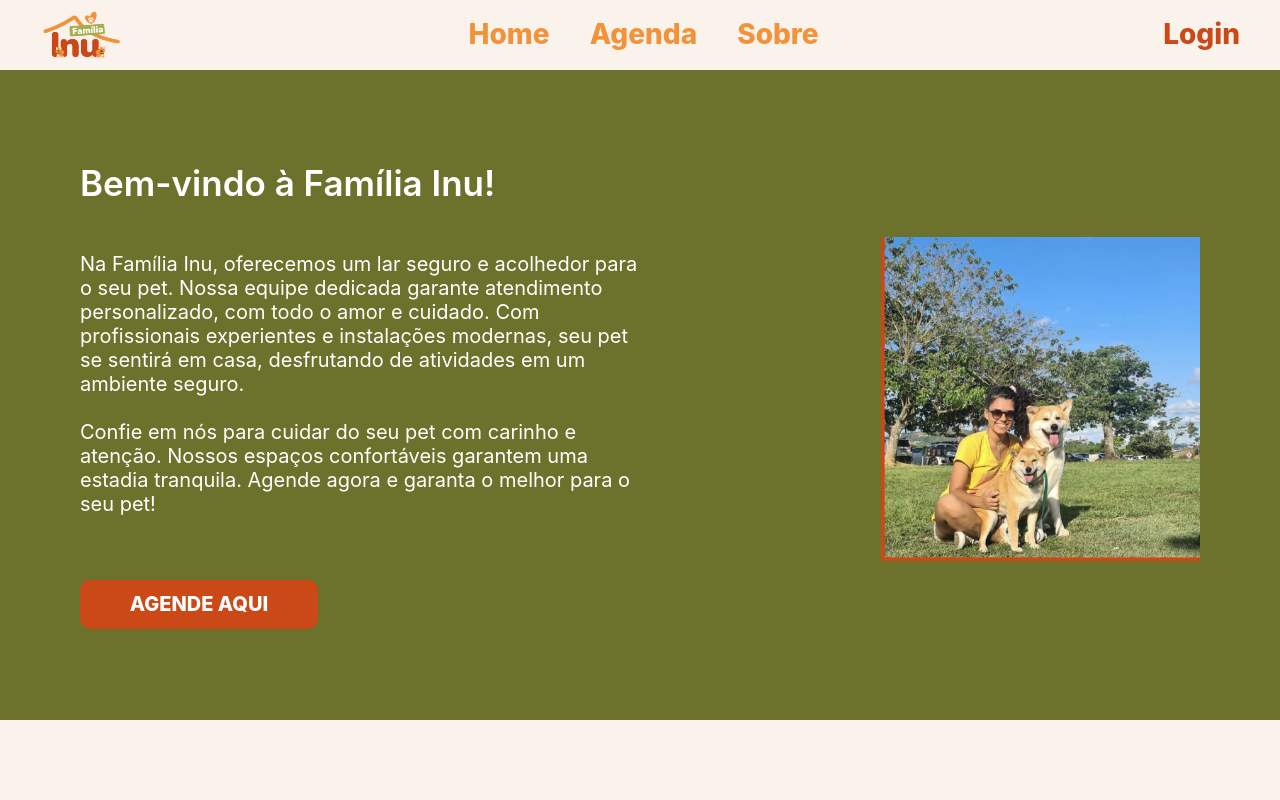
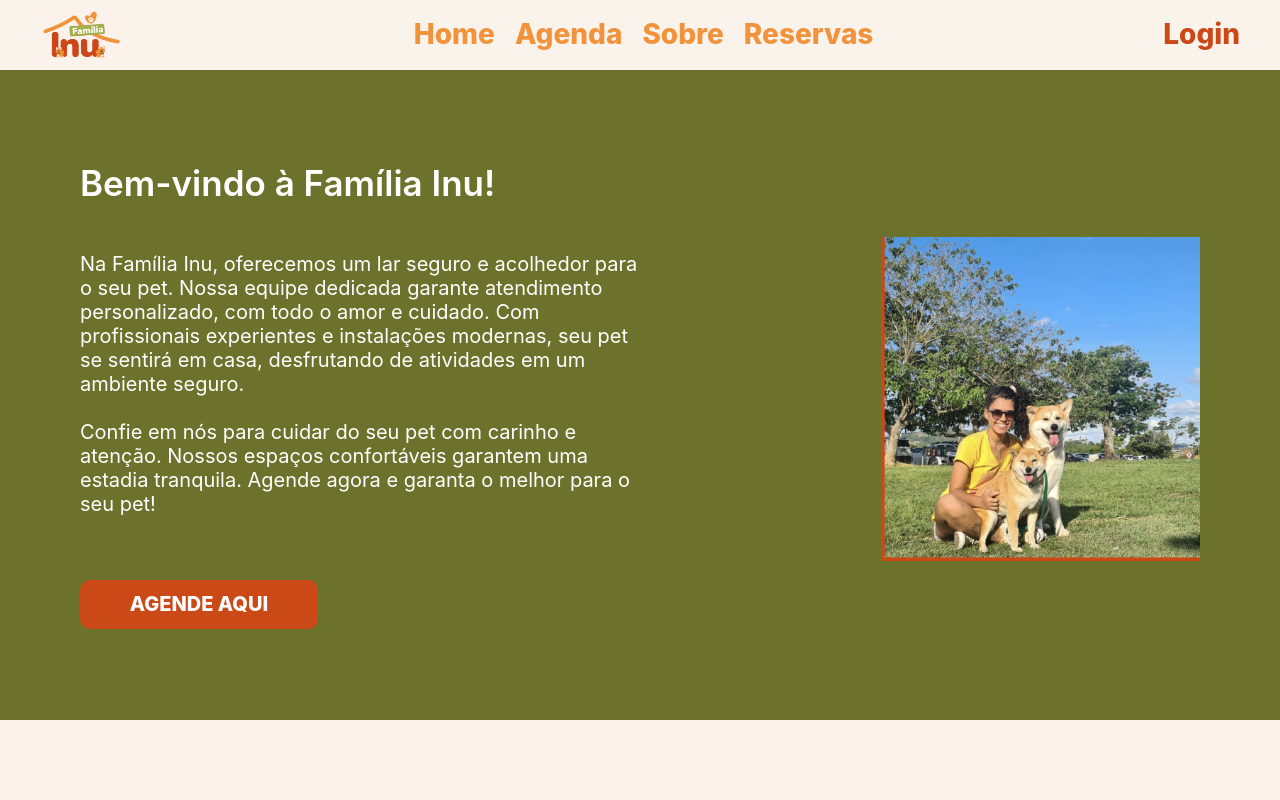
Before and after one commit to yamashita-tiemi/Familia-Inu, a Next.js app: page / in a window 1280 px wide. Shown: the top 800 px of the page. Built offline with nearby package versions, Linux system fonts and the light colour scheme.

Commit message:
Add reservations in Navbar

```diff
--- a/src/app/_components/navbar.tsx
+++ b/src/app/_components/navbar.tsx
@@ -17,7 +17,7 @@ export function Navbar() {
         >
             <ImageNavbar src={"/logo.png"} alt={"Família Inu"} width={165} height={95}/>
             <Flex
-                gap={"10"}
+                gap={"5"}
             >
                 <Link as={NextLink} href='/' color="#A6AE4F">
                     <TitleNavbar color="#F2933C" title={"Home"} size={"28px"} />
@@ -27,6 +27,9 @@ export function Navbar() {
                 </Link>
                 <Link as={NextLink} href='/sobre' color="#A6AE4F">
                     <TitleNavbar color="#F2933C" title={"Sobre"} size={"28px"} />
+                </Link>
+                <Link as={NextLink} href='/hospedagensUsuario' color="#A6AE4F">
+                    <TitleNavbar color="#F2933C" title={"Reservas"} size={"28px"} />
                 </Link>
             </Flex>
             <Link as={NextLink} href='/login' color="#A6AE4F">
```
